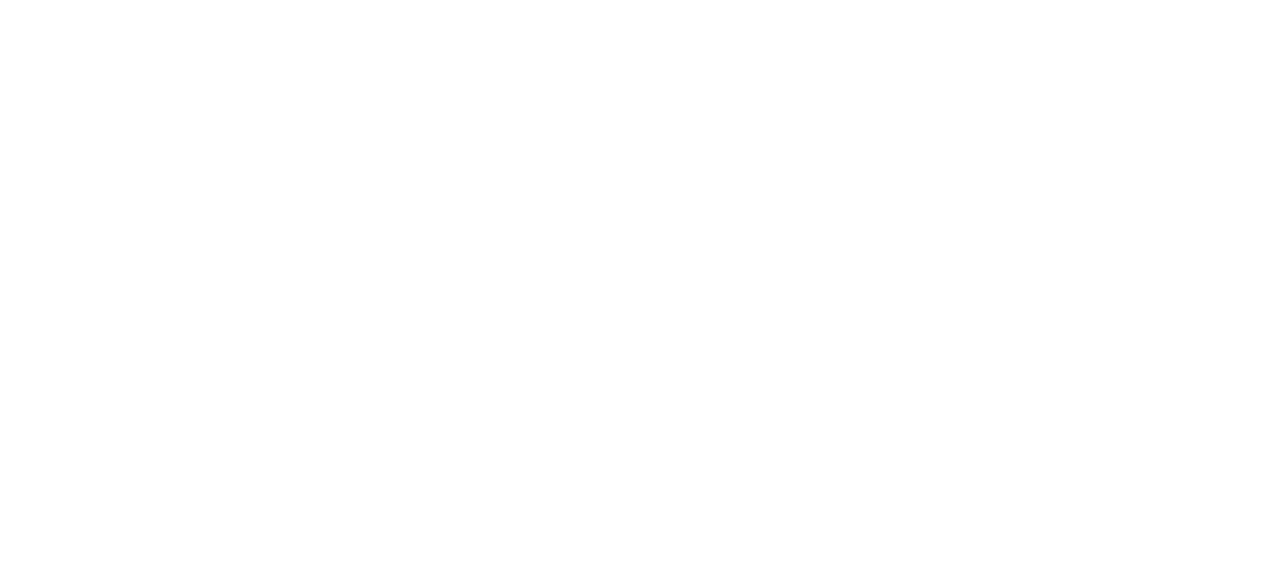
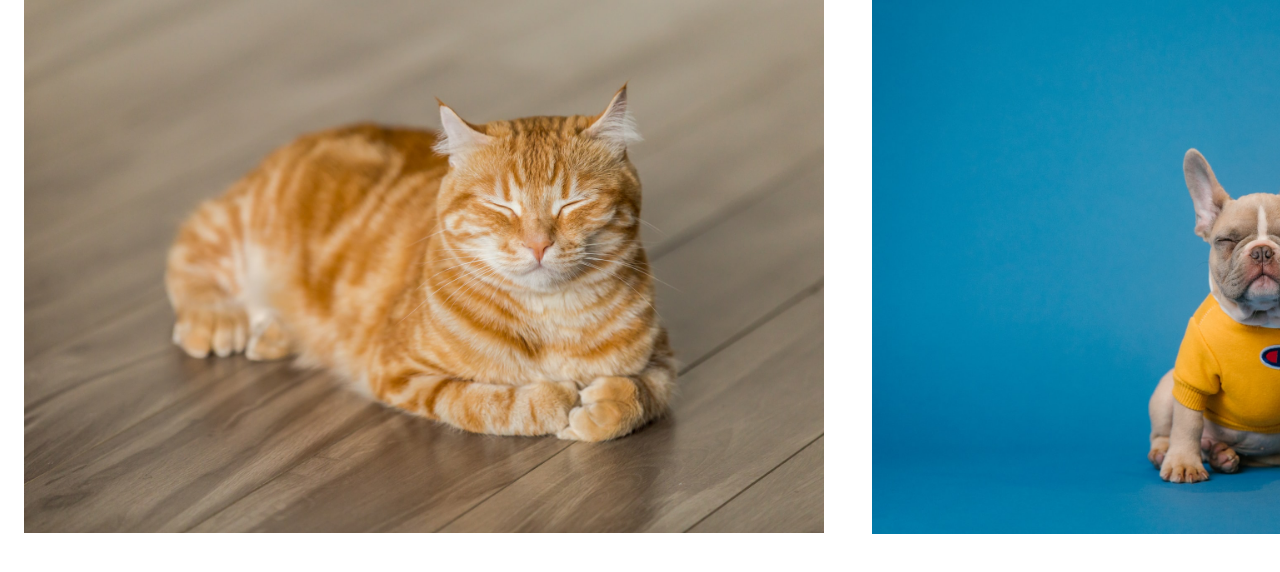
Before and after one commit to vitorSantanaDev/slideAnimals-javascript, a website: page index.html in a window 1280 px wide. Drawn offline with Linux system fonts and the light colour scheme.

Commit message:
🎨 Application skeleton created

```diff
--- a/index.html
+++ b/index.html
@@ -1,13 +1,30 @@
 <!DOCTYPE html>
 <html lang="en">
-<head>
-  <meta charset="UTF-8">
-  <meta http-equiv="X-UA-Compatible" content="IE=edge">
-  <meta name="viewport" content="width=device-width, initial-scale=1.0">
-  <link rel="stylesheet" href="src/css/style.css">
-  <title>Slide Animals</title>
-</head>
-<body>
-  <script src="src/js/script.js"></script>
-</body>
+  <head>
+    <meta charset="UTF-8" />
+    <meta http-equiv="X-UA-Compatible" content="IE=edge" />
+    <meta name="viewport" content="width=device-width, initial-scale=1.0" />
+    <link rel="stylesheet" href="src/css/style.css" />
+    <title>Slide Animals</title>
+  </head>
+  <body>
+    <div class="slideWrapper">
+      <ul class="slideItems">
+        <li>
+          <img src="src/assets/images/cat.jpg" alt="" />
+        </li>
+        <li>
+          <img src="src/assets/images/dog.jpg" alt="" />
+        </li>
+        <li><img src="src/assets/images/lion.jpg" alt=""></li>
+        <li>
+          <img src="src/assets/images/tiger.jpg" alt="" />
+        </li>
+        <li>
+          <img src="src/assets/images/wolf.jpg" alt="" />
+        </li>
+      </ul>
+    </div>
+    <script type="module" src="src/js/app.js"></script>
+  </body>
 </html>
--- a/src/css/style.css
+++ b/src/css/style.css
@@ -0,0 +1,29 @@
+* {
+  margin: 0;
+  padding: 0;
+  box-sizing: border-box;
+}
+
+img {
+  display: block;
+  max-width: 100%;
+}
+
+ul {
+  list-style: none;
+}
+
+.slideWrapper {
+  overflow: hidden;
+}
+
+.slideItems {
+  display: flex;
+}
+
+.slideItems li {
+  flex-shrink: 0;
+  width: 80vw;
+  max-width: 800px;
+  margin: 0 24px;
+}
```
